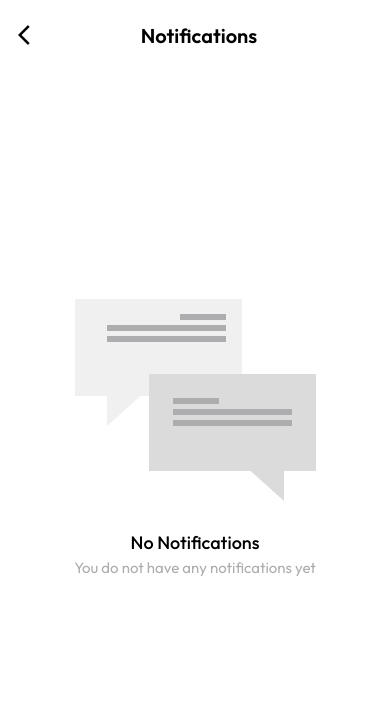
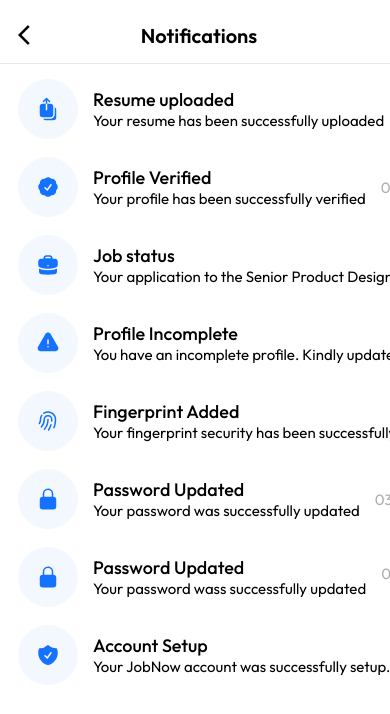
Before and after one commit to certified84/JobNow, a React Native app: screen /NotificationsScreen in a window 390 px wide. Shown: the top 714 px of the page. Built offline with nearby package versions, Linux system fonts and the light colour scheme; what react-native-alert-notification would draw is missing.

Commit message:
@update/Update notification feature

```diff
--- a/assets/svg/Notification.tsx
+++ b/assets/svg/Notification.tsx
@@ -1,13 +1,8 @@
-import * as React from "react"
-import Svg, { SvgProps, Path } from "react-native-svg"
+import * as React from "react";
+import Svg, { SvgProps, Path } from "react-native-svg";
 
 export const EmptyNotifications = (props: SvgProps) => (
-  <Svg
-    width={241}
-    height={202}
-    fill="none"
-    {...props}
-  >
+  <Svg width={241} height={202} fill="none" {...props}>
     <Path
       fill="#F0F0F0"
       fillRule="evenodd"
@@ -29,4 +24,87 @@ export const EmptyNotifications = (props: SvgProps) => (
       d="M144 99H98v6h46zM217 110H98v6h119zM217 121H98v6h119z"
     />
   </Svg>
-)
+);
+
+export const Upload = (props: SvgProps) => (
+  <Svg width={24} height={24} fill="none" {...props}>
+    <Path
+      fill="#1472FF"
+      d="M9.97.97a.75.75 0 0 1 1.06 0l3 3a.75.75 0 0 1-1.06 1.06l-1.72-1.72v3.44h-1.5V3.31L8.03 5.03a.75.75 0 0 1-1.06-1.06l3-3ZM9.75 6.75v6a.75.75 0 0 0 1.5 0v-6h3a3 3 0 0 1 3 3v7.5a3 3 0 0 1-3 3h-7.5a3 3 0 0 1-3-3v-7.5a3 3 0 0 1 3-3h3Z"
+    />
+    <Path
+      fill="#1472FF"
+      d="M7.151 21.75a2.999 2.999 0 0 0 2.599 1.5h7.5a3 3 0 0 0 3-3v-7.5c0-1.11-.603-2.08-1.5-2.599v7.099a4.5 4.5 0 0 1-4.5 4.5H7.151Z"
+    />
+  </Svg>
+);
+
+export const Verification = (props: SvgProps) => (
+  <Svg width={24} height={24} fill="none" {...props}>
+    <Path
+      fill="#1472FF"
+      fillRule="evenodd"
+      d="M8.603 3.799A4.49 4.49 0 0 1 12 2.25c1.357 0 2.573.6 3.397 1.549a4.49 4.49 0 0 1 3.498 1.307 4.491 4.491 0 0 1 1.307 3.497A4.49 4.49 0 0 1 21.75 12a4.49 4.49 0 0 1-1.549 3.397 4.491 4.491 0 0 1-1.307 3.497 4.491 4.491 0 0 1-3.497 1.307A4.49 4.49 0 0 1 12 21.75a4.49 4.49 0 0 1-3.397-1.549 4.49 4.49 0 0 1-3.498-1.306 4.491 4.491 0 0 1-1.307-3.498A4.49 4.49 0 0 1 2.25 12c0-1.357.6-2.573 1.549-3.397a4.49 4.49 0 0 1 1.307-3.497 4.49 4.49 0 0 1 3.497-1.307Zm7.007 6.387a.75.75 0 1 0-1.22-.872l-3.236 4.53L9.53 12.22a.75.75 0 0 0-1.06 1.06l2.25 2.25a.75.75 0 0 0 1.14-.094l3.75-5.25Z"
+      clipRule="evenodd"
+    />
+  </Svg>
+);
+
+export const Briefcase = (props: SvgProps) => (
+  <Svg width={24} height={24} fill="none" {...props}>
+    <Path
+      fill="#1472FF"
+      fillRule="evenodd"
+      d="M7.5 5.25a3 3 0 0 1 3-3h3a3 3 0 0 1 3 3v.205c.933.085 1.857.197 2.774.334 1.454.218 2.476 1.483 2.476 2.917v3.033c0 1.211-.734 2.352-1.936 2.752A24.726 24.726 0 0 1 12 15.75c-2.73 0-5.357-.442-7.814-1.259-1.202-.4-1.936-1.541-1.936-2.752V8.706c0-1.434 1.022-2.7 2.476-2.917A48.814 48.814 0 0 1 7.5 5.455V5.25Zm7.5 0v.09a49.488 49.488 0 0 0-6 0v-.09a1.5 1.5 0 0 1 1.5-1.5h3a1.5 1.5 0 0 1 1.5 1.5Zm-3 8.25a.75.75 0 1 0 0-1.5.75.75 0 0 0 0 1.5Z"
+      clipRule="evenodd"
+    />
+    <Path
+      fill="#1472FF"
+      d="M3 18.4v-2.796a4.3 4.3 0 0 0 .713.31A26.226 26.226 0 0 0 12 17.25c2.892 0 5.68-.468 8.287-1.335.252-.084.49-.189.713-.311V18.4c0 1.452-1.047 2.728-2.523 2.923-2.12.282-4.282.427-6.477.427a49.19 49.19 0 0 1-6.477-.427C4.047 21.128 3 19.852 3 18.4Z"
+    />
+  </Svg>
+);
+
+export const Warning = (props: SvgProps) => (
+  <Svg width={24} height={24} fill="none" {...props}>
+    <Path
+      fill="#1472FF"
+      fillRule="evenodd"
+      d="M9.401 3.003c1.155-2 4.043-2 5.197 0l7.355 12.748c1.154 2-.29 4.499-2.599 4.499H4.645c-2.309 0-3.752-2.5-2.598-4.5L9.4 3.004ZM12 8.25a.75.75 0 0 1 .75.75v3.75a.75.75 0 0 1-1.5 0V9a.75.75 0 0 1 .75-.75Zm0 8.25a.75.75 0 1 0 0-1.5.75.75 0 0 0 0 1.5Z"
+      clipRule="evenodd"
+    />
+  </Svg>
+);
+
+export const Fingerprint = (props: SvgProps) => (
+  <Svg width={24} height={24} fill="none" {...props}>
+    <Path
+      fill="#1472FF"
+      fillRule="evenodd"
+      d="M12 3.75a6.715 6.715 0 0 0-3.722 1.118.75.75 0 1 1-.828-1.25 8.25 8.25 0 0 1 12.8 6.883c0 3.014-.574 5.897-1.62 8.543a.75.75 0 0 1-1.395-.551A21.69 21.69 0 0 0 18.75 10.5 6.75 6.75 0 0 0 12 3.75ZM6.157 5.739a.75.75 0 0 1 .21 1.04A6.715 6.715 0 0 0 5.25 10.5c0 1.613-.463 3.12-1.265 4.393a.75.75 0 0 1-1.27-.8A6.715 6.715 0 0 0 3.75 10.5c0-1.68.503-3.246 1.367-4.55a.75.75 0 0 1 1.04-.211ZM12 7.5a3 3 0 0 0-3 3c0 3.1-1.176 5.927-3.105 8.056a.75.75 0 1 1-1.112-1.008A10.459 10.459 0 0 0 7.5 10.5a4.5 4.5 0 1 1 9 0c0 .547-.022 1.09-.067 1.626a.75.75 0 0 1-1.495-.123c.041-.495.062-.996.062-1.503a3 3 0 0 0-3-3Zm0 2.25a.75.75 0 0 1 .75.75A15.69 15.69 0 0 1 8.97 20.738a.75.75 0 0 1-1.14-.975A14.19 14.19 0 0 0 11.25 10.5a.75.75 0 0 1 .75-.75Zm3.239 5.183a.75.75 0 0 1 .515.927 19.415 19.415 0 0 1-2.585 5.544.75.75 0 1 1-1.243-.84 17.912 17.912 0 0 0 2.386-5.116.75.75 0 0 1 .927-.515Z"
+      clipRule="evenodd"
+    />
+  </Svg>
+);
+
+export const Password = (props: SvgProps) => (
+  <Svg width={24} height={24} fill="none" {...props}>
+    <Path
+      fill="#1472FF"
+      fillRule="evenodd"
+      d="M12 1.5a5.25 5.25 0 0 0-5.25 5.25v3a3 3 0 0 0-3 3v6.75a3 3 0 0 0 3 3h10.5a3 3 0 0 0 3-3v-6.75a3 3 0 0 0-3-3v-3c0-2.9-2.35-5.25-5.25-5.25Zm3.75 8.25v-3a3.75 3.75 0 1 0-7.5 0v3h7.5Z"
+      clipRule="evenodd"
+    />
+  </Svg>
+);
+
+export const Shield = (props: SvgProps) => (
+  <Svg width={24} height={24} fill="none" {...props}>
+    <Path
+      fill="#1472FF"
+      fillRule="evenodd"
+      d="M12.516 2.17a.75.75 0 0 0-1.032 0 11.209 11.209 0 0 1-7.877 3.08.75.75 0 0 0-.722.515A12.74 12.74 0 0 0 2.25 9.75c0 5.942 4.064 10.933 9.563 12.348a.749.749 0 0 0 .374 0c5.499-1.415 9.563-6.406 9.563-12.348 0-1.39-.223-2.73-.635-3.985a.75.75 0 0 0-.722-.516l-.143.001c-2.996 0-5.717-1.17-7.734-3.08Zm3.094 8.016a.75.75 0 1 0-1.22-.872l-3.236 4.53L9.53 12.22a.75.75 0 0 0-1.06 1.06l2.25 2.25a.75.75 0 0 0 1.14-.094l3.75-5.25Z"
+      clipRule="evenodd"
+    />
+  </Svg>
+);
--- /dev/null
+++ b/components/Header.tsx
@@ -0,0 +1,53 @@
+import {
+  TouchableOpacity,
+  View,
+  Text,
+  StyleSheet,
+  Platform,
+} from "react-native";
+import { COLORS, SIZES, TYPOGRAPHY } from "../theme";
+import { MaterialIcons } from "@expo/vector-icons";
+import { StackNavigation } from "../types";
+
+interface HeaderProps {
+  title: string;
+  navigation: StackNavigation;
+}
+
+const Header: React.FC<HeaderProps> = ({ title, navigation }) => (
+  <View>
+    <View style={styles.innerContainer}>
+      <TouchableOpacity
+        style={{ padding: 8, paddingStart: 0 }}
+        onPress={() => navigation.goBack()}
+      >
+        <MaterialIcons
+          name={Platform.OS === "android" ? "arrow-back" : "arrow-back-ios"}
+          size={24}
+          color="black"
+        />
+      </TouchableOpacity>
+      <View style={{ flex: 1, alignItems: "center", marginEnd: 24 }}>
+        <Text style={{ ...TYPOGRAPHY.h3 }}>{title}</Text>
+      </View>
+    </View>
+    <View style={styles.line} />
+  </View>
+);
+
+export default Header;
+
+const styles = StyleSheet.create({
+  innerContainer: {
+    flexDirection: "row",
+    alignItems: "center",
+    marginHorizontal: SIZES.md,
+  },
+  line: {
+    height: 1,
+    width: "100%",
+    backgroundColor: COLORS.lightGray,
+    marginBottom: SIZES.sm,
+    marginTop: SIZES.xxs,
+  },
+});
--- a/data/defaultData.ts
+++ b/data/defaultData.ts
@@ -1,4 +1,5 @@
 import { Job } from "./models/Job";
+import { Notification } from "./models/Norification";
 
 export const jobs: Job[] = [
   {
@@ -191,3 +192,73 @@ export const jobs: Job[] = [
     ],
   },
 ];
+
+export const notifications: Notification[] = [
+  {
+    id: "1",
+    title: "Resume uploaded",
+    description: "Your resume has been successfully uploaded",
+    time: "08:30 AM",
+    type: "upload",
+    read: false,
+  },
+  {
+    id: "2",
+    title: "Profile Verified",
+    description: "Your profile has been successfully verified",
+    time: "08:45 AM",
+    type: "verification",
+    read: true,
+  },
+  {
+    id: "3",
+    title: "Job status",
+    description:
+      "Your application to the Senior Product Designer role at Amazon was viewed",
+    time: "09:00 AM",
+    type: "job",
+    read: true,
+  },
+  {
+    id: "4",
+    title: "Profile Incomplete",
+    description:
+      "You have an incomplete profile. Kindly update your profile to get the best out of JobNow.",
+    time: "01:45 PM",
+    type: "warning",
+    read: true,
+  },
+  {
+    id: "5",
+    title: "Fingerprint Added",
+    description: "Your fingerprint security has been successfully updated",
+    time: "02:30 PM",
+    type: "security",
+    read: false,
+  },
+  {
+    id: "6",
+    title: "Password Updated",
+    description: "Your password was successfully updated",
+    time: "03:45 PM",
+    type: "password",
+    read: true,
+  },
+  {
+    id: "7",
+    title: "Password Updated",
+    description: "Your password wass successfully updated",
+    time: "09:00 PM",
+    type: "password",
+    read: false,
+  },
+  {
+    id: "8",
+    title: "Account Setup",
+    description:
+      "Your JobNow account was successfully setup. Kindly update your profile to get the best out of JobNow",
+    time: "01:45 AM",
+    type: "setup",
+    read: true,
+  },
+];
--- a/screens/global/Notification.tsx
+++ b/screens/global/Notification.tsx
@@ -10,35 +10,39 @@ import {
 } from "react-native";
 import { Props } from "../../types";
 import { COLORS, SIZES, TYPOGRAPHY } from "../../theme";
-import { MaterialIcons } from "@expo/vector-icons";
-import { EmptyNotifications } from "../../assets/svg/Notification";
+import {
+  Briefcase,
+  EmptyNotifications,
+  Fingerprint,
+  Password,
+  Shield,
+  Upload,
+  Verification,
+  Warning,
+} from "../../assets/svg/Notification";
+import { Notification } from "../../data/models/Norification";
+import Header from "../../components/Header";
+import { notifications } from "../../data/defaultData";
 
 const NotificationsScreen: React.FC<Props> = ({ route, navigation }) => {
-  const notifications: Notification[] = [];
   return (
     <SafeAreaView style={{ flex: 1, backgroundColor: COLORS.white }}>
       <View style={styles.innerContainer}>
-        <View style={{ flexDirection: "row", alignItems: "center" }}>
-          <TouchableOpacity
-            style={{ padding: 8, paddingStart: 0 }}
-            onPress={() => navigation.goBack()}
-          >
-            <MaterialIcons
-              name={Platform.OS === "android" ? "arrow-back" : "arrow-back-ios"}
-              size={24}
-              color="black"
-            />
-          </TouchableOpacity>
-          <View style={{ flex: 1, alignItems: "center", marginEnd: 24 }}>
-            <Text style={{ ...TYPOGRAPHY.h3 }}>Notifications</Text>
-          </View>
-        </View>
+        <Header title={"Notifications"} navigation={navigation} />
+
         {notifications.length <= 0 ? (
           <View
-            style={{ flex: 1, alignItems: "center", justifyContent: "center", marginBottom: 24 }}
+            style={{
+              flex: 1,
+              alignItems: "center",
+              justifyContent: "center",
+              marginBottom: 24,
+            }}
           >
             <EmptyNotifications />
-            <Text style={{ ...TYPOGRAPHY.h4, marginTop: 30, marginBottom: 4 }}>No Notifications</Text>
+            <Text style={{ ...TYPOGRAPHY.h4, marginTop: 30, marginBottom: 4 }}>
+              No Notifications
+            </Text>
             <Text style={{ ...TYPOGRAPHY.p }}>
               You do not have any notifications yet
             </Text>
@@ -46,7 +50,9 @@ const NotificationsScreen: React.FC<Props> = ({ route, navigation }) => {
         ) : (
           <FlatList
             data={notifications}
-            renderItem={({ item, index }) => <View></View>}
+            renderItem={({ item, index }) => (
+              <NotificationComponent notification={item} />
+            )}
           />
         )}
       </View>
@@ -56,6 +62,62 @@ const NotificationsScreen: React.FC<Props> = ({ route, navigation }) => {
 
 export default NotificationsScreen;
 
+interface NorificationProps {
+  notification: Notification;
+}
+
+const NotificationComponent: React.FC<NorificationProps> = ({
+  notification,
+}) => {
+  const icon = {
+    upload: Upload,
+    verification: Verification,
+    job: Briefcase,
+    warning: Warning,
+    password: Password,
+    security: Fingerprint,
+    setup: Shield,
+  };
+  const Icon = icon[notification.type];
+  return (
+    <View
+      style={{
+        flex: 1,
+        flexDirection: "row",
+        marginBottom: SIZES.md,
+        marginHorizontal: SIZES.md,
+        alignItems: "center",
+      }}
+    >
+      <View style={{ ...styles.optionIconContainer }}>{<Icon />}</View>
+      <View style={{ marginHorizontal: SIZES.sm }}>
+        <Text style={{ ...TYPOGRAPHY.h4 }}>{notification.title}</Text>
+        <Text
+          style={{ ...TYPOGRAPHY.h5 }}
+          ellipsizeMode="clip"
+          numberOfLines={1}
+        >
+          {notification.description}
+        </Text>
+      </View>
+
+      <View style={{ alignItems: "flex-end", justifyContent: "space-between" }}>
+        <Text style={{ ...TYPOGRAPHY.p }}>{notification.time}</Text>
+        {!notification.read && (
+          <View
+            style={{
+              width: SIZES.xxs,
+              height: SIZES.xxs,
+              borderRadius: SIZES.md,
+              backgroundColor: COLORS.primary,
+            }}
+          />
+        )}
+      </View>
+    </View>
+  );
+};
+
 const styles = StyleSheet.create({
   innerContainer: {
     flex: 1,
@@ -63,6 +125,10 @@ const styles = StyleSheet.create({
       Platform.OS === "android"
         ? StatusBar.currentHeight! + SIZES.sm
         : SIZES.sm,
-    marginHorizontal: SIZES.md,
+  },
+  optionIconContainer: {
+    padding: SIZES.md,
+    borderRadius: 50,
+    backgroundColor: "#F3F8FF",
   },
 });
```
Also changed, not shown: data/models/Norification.ts (+19 -17 lines), components/base.txt (deleted), screens/base.txt (deleted), types/base.txt (deleted).
